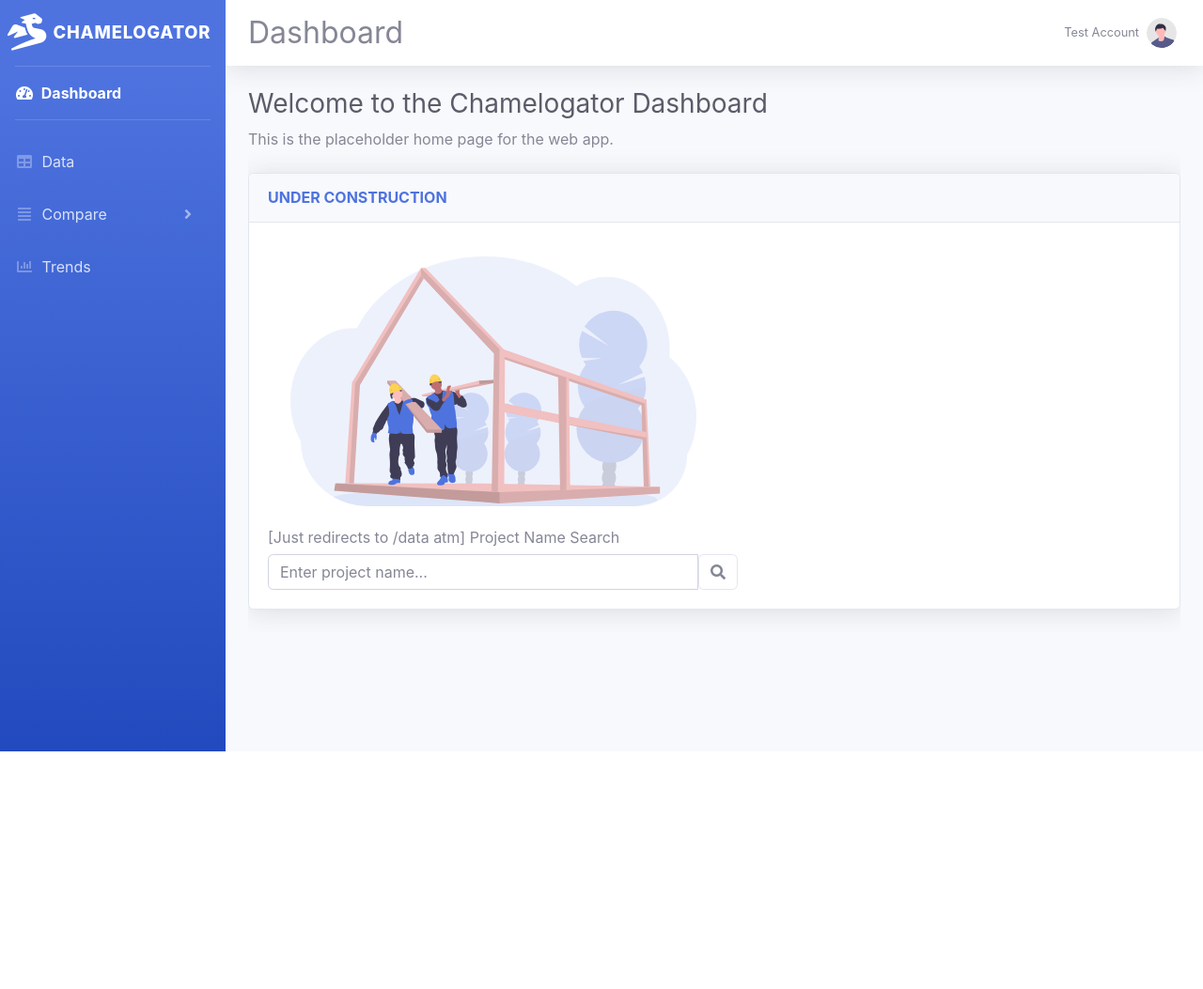
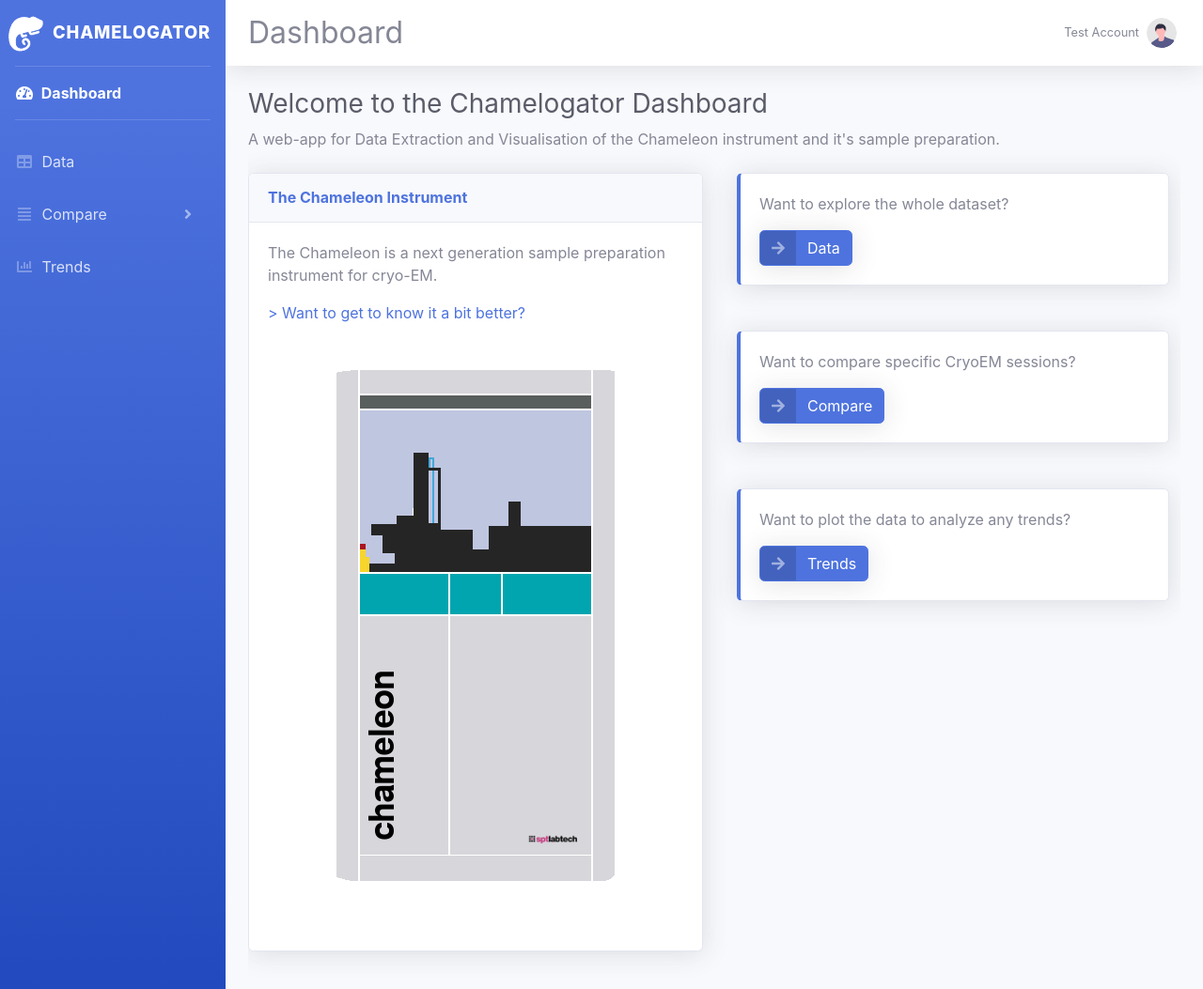
Before and after one commit to rosalindfranklininstitute/Chamelogator, a Flask app: page / in a window 1280 px wide. Shown: the whole page at 94% size. Before the commit the page ends 800 px from the top, so only its background shows below. Run offline with Flask 2, Linux system fonts and the light colour scheme; parts of the project's set-up code (start-up, migrations or seed data) failed here and were passed over; some libraries are stand-ins or nearby versions.

Commit message:
Edited index page to make more like a landing page instead of just a placeholder page; some other minor formatting changes to the template

```diff
--- a/webapp/templates/base.html.j2
+++ b/webapp/templates/base.html.j2
@@ -47,7 +47,7 @@
             <!-- Sidebar - Brand -->
             <a class="sidebar-brand d-flex align-items-center justify-content-center" href="/">
                 <div class="sidebar-brand-icon rotate-n-15">
-                    <i class="fas fa-dragon"></i>
+                    <img style="width: 40px; height: 40px" rel="icon" type="image/png" src={{url_for('static', filename="main/img/chameleon_white.png")}}/>
                 </div>
                 <div class="sidebar-brand-text mx-2">Chamelogator</div>
             </a>
@@ -206,8 +206,8 @@
     <!-- Bootstrap Core JavaScript -->
     <script src={{url_for('static', filename="vendor/bootstrap-4.0.0-dist/js/bootstrap.min.js")}}></script>
 
-    <!-- Custom Theme JavaScript -->
-    <script src={{url_for('static', filename="main/js/sb-admin-2.js")}}></script>
+    {# <!-- Custom Theme JavaScript -->
+    <script src={{url_for('static', filename="main/js/sb-admin-2.js")}}></script> #}
 
     <!-- Datatables JavaScript -->
     <script src={{url_for('static', filename="vendor/DataTables-1.10.25/js/jquery.dataTables.js")}} type="text/javascript" charset="utf8" ></script>
--- a/webapp/templates/index.html.j2
+++ b/webapp/templates/index.html.j2
@@ -10,38 +10,100 @@
         <div id="content">
 
 
-        <h1 class="h3 mb-2 text-gray-800">Welcome to the Chamelogator Dashboard</h1>
+            <h1 class="h3 mb-2 text-gray-800">Welcome to the Chamelogator Dashboard</h1>
 
-        <p class="mb-4">This is the placeholder home page for the web app.</p>
+            <p class="mb-4">A web-app for Data Extraction and Visualisation of the Chameleon instrument and it's sample preparation.</p>
 
 
+            <div class="row">
 
-        <div class="card shadow mb-4">
-            <div class="card-header py-3">
-                <h6 class="m-0 font-weight-bold text-primary">UNDER CONSTRUCTION</h6>
-            </div>
-            <div class="card-body">
+                <div class="col-lg-6 pb-3 mb-4">
+                    <div class="card shadow col-lg-12 px-0">
 
+                        <div class="card-header py-3">
+                            <h6 class="m-0 font-weight-bold text-primary">The Chameleon Instrument</h6>
+                        </div>
 
-                <img class="img-fluid px-3 px-sm-4 mt-3 mb-4" style="width: 30rem;"
-                                src="static/main/img/undraw_under_construction_46pa.svg">
+                        <div class="card-body">
+                            <p>
+                            The Chameleon is a next generation sample preparation instrument for cryo-EM.
+                            </p>
+                            <a href="https://www.sptlabtech.com/products/chameleon/chameleon">> Want to get to know it a bit better?</a>
 
-
-                <h6>[Just redirects to /data atm] Project Name Search</h5>
-                <div id="custom-search-input">
-                    <div class="input-group" style="width: 500px">
-                        <input type="text" class="search-query form-control" placeholder="Enter project name..." />
-                        <span class="input-group-btn" id='searchbutton'>
-                            <button class="btn btn-action border" type="button" id="search-button-id">
-                                <span class="fas fa-search"></span>
-                            </button>
-                        </span>
+                            <img class="img-fluid px-3 px-sm-4 my-5 mx-auto d-block"
+                                            src={{url_for('static', filename="main/img/chameleon_instrument_block.png")}}/>
+                        </div>
+                        <!-- /.panel-body -->
                     </div>
                 </div>
 
+                <div class="col-lg-6 pb-3 mb-4">
+
+                    <div class="row">
+
+                        <div class="col-lg-12 mb-4 px-4">
+                            <div class="card border-left-primary shadow mb-4">
+                            <div class="card-body">
+
+                                <p>
+                                Want to explore the whole dataset?
+                                </p>
+
+                                <a class="btn btn-primary btn-icon-split text-white shadow" href="/data">
+                                    <span class="icon text-white-50">
+                                        <i class="fas fa-arrow-right"></i>
+                                    </span>
+
+                                    <span class="text">Data</span>
+                                </a>
+                            </div>
+                            </div>
+                        </div>
+
+                        <div class="col-lg-12 mb-4 px-4">
+                            <div class="card border-left-primary shadow mb-4">
+                            <div class="card-body">
+
+                                <p>
+                                Want to compare specific CryoEM sessions?
+                                </p>
+
+                                <a class="btn btn-primary btn-icon-split text-white shadow" href="/compare">
+                                    <span class="icon text-white-50">
+                                        <i class="fas fa-arrow-right"></i>
+                                    </span>
+
+                                    <span class="text">Compare</span>
+                                </a>
+                            </div>
+                            </div>
+                        </div>
+
+                        <div class="col-lg-12 mb-4 px-4">
+                            <div class="card border-left-primary shadow mb-4">
+                            <div class="card-body">
+
+                                <p>
+                                Want to plot the data to analyze any trends?
+                                </p>
+
+                                <a class="btn btn-primary btn-icon-split text-white shadow" href="/trends">
+                                    <span class="icon text-white-50">
+                                        <i class="fas fa-arrow-right"></i>
+                                    </span>
+
+                                    <span class="text">Trends</span>
+                                </a>
+                            </div>
+                            </div>
+                        </div>
+
+                    </div>
+
+                </div>
 
             </div>
-            <!-- /.panel-body -->
+            <!-- /.row -->
 
         </div>
         <!-- Main Content -->
```
Also changed, not shown: webapp/static/main/img/chameleon_instrument_block.png (added), webapp/static/main/img/chameleon_white.png (added).
